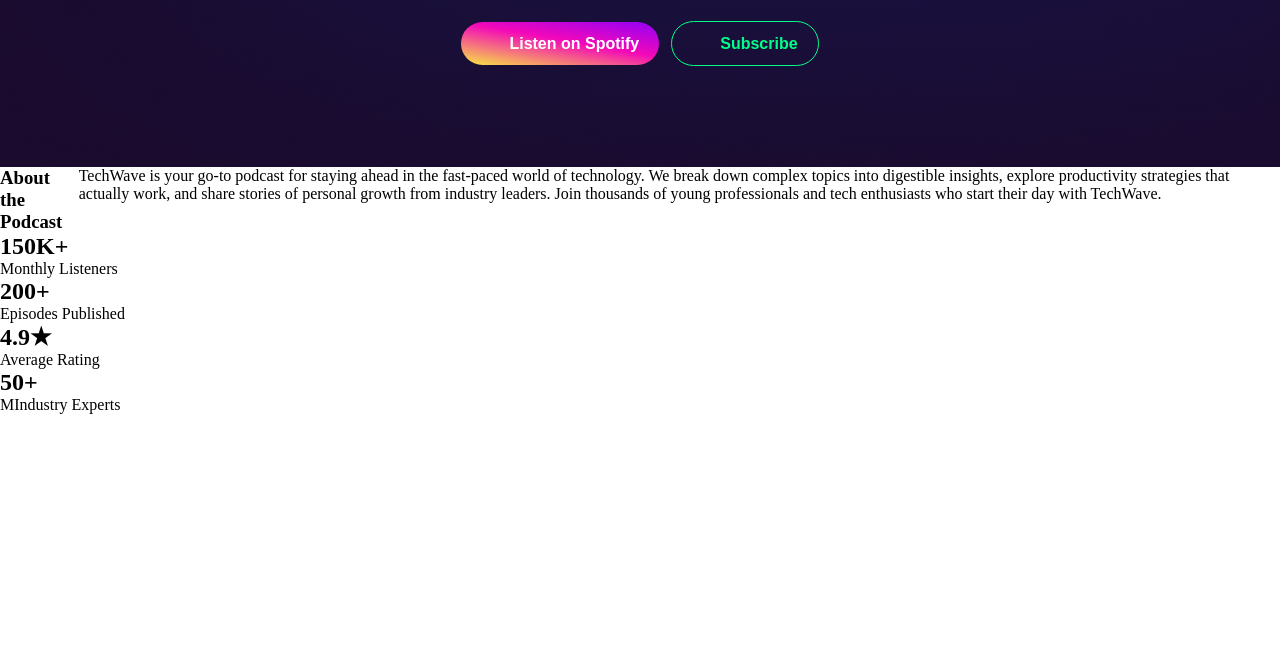
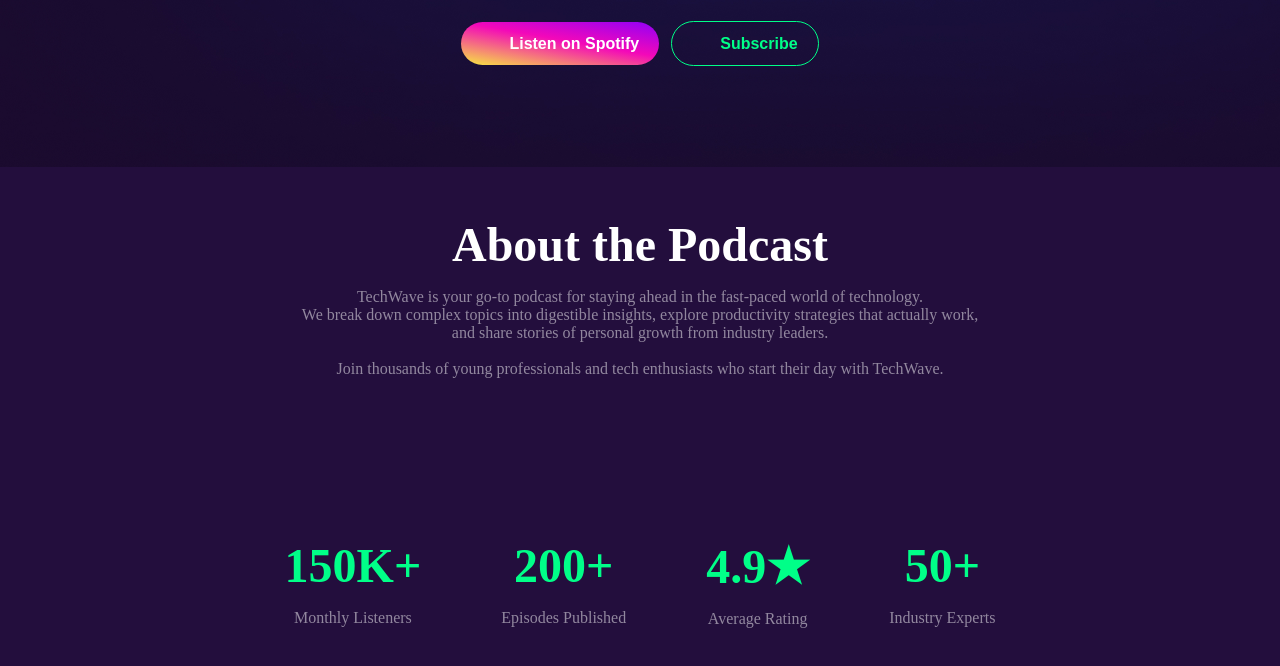
Before and after one commit to sagor3022/hero-dev-milestone-two, a plain HTML site: page index.html in a window 1280 px wide. Shown: the part 650-1316 px from the top of the page. Before the commit the page ends 1064 px from the top, so only its background shows below. Drawn offline with Linux system fonts and the light colour scheme.

Commit message:
assignment2 updated

```diff
--- a/index.html
+++ b/index.html
@@ -31,12 +31,13 @@
         <button class="btn-two">Subscribe</button>
       </div>
     </section>
-    <section>
-      <div class="about-conteiner">
-        <h3>About the Podcast</h3>
-        <p>TechWave is your go-to podcast for staying ahead in the fast-paced world of technology.
-       We break down complex topics into digestible insights, explore productivity strategies that actually work,
-and share stories of personal growth from industry leaders.
+    <section id="container">
+      <div class="about-container">
+        <h4>About the Podcast</h4>
+        <p>TechWave is your go-to podcast for staying ahead in the fast-paced world of technology. <br>
+       We break down complex topics into digestible insights, explore productivity strategies that actually work, <br>
+and share stories of personal growth from industry leaders. <br>
+<br>
 
 Join thousands of young professionals and tech enthusiasts who start their day with TechWave.</p>
 </div>
@@ -55,7 +56,7 @@ Join thousands of young professionals and tech enthusiasts who start their day w
        </div>
        <div>
         <h1>50+</h1>
-        <p>MIndustry Experts</p>
+        <p>Industry Experts</p>
        </div>
       </div>
     </section>
--- a/styles/styles.css
+++ b/styles/styles.css
@@ -138,8 +138,50 @@
     }
 
 
-    .about-conteiner{
+    .about-container{
+      text-align: center;
+      padding-top: 50px;
+      background-color: #230E3D;
+
+    }
+
+    #container{
+      background-color: #230E3D;
+    }
+    .about-container h4{
+      color: #FFFFFF;
+      font-size: 3rem;
+      font-weight: bold;
+    }
+
+    .about-container p{
+      color: #FFFFFF;
+      font-size: 1rem;
+      opacity: 0.5;
+      margin-top: 16px;
+      max-width: 1600px;
+    }
+
+    .about-card{
       display: flex;
+      text-align: center;
+      justify-content: center;
+      padding-top: 160px;
+      padding-bottom: 120px;
+      gap: 80px;
+    }
+
+    .about-card h1{
+      color: #00FF88;
+      font-size: 3rem;
+
+    }
+
+    .about-card p{
+      padding-top: 16px;
+      font-size: 1rem;
+      color: #FFFFFF;
+      opacity: 0.5;
     }
 
 
@@ -153,10 +195,8 @@
 
 /* responsive media query */
 @media screen and (max-width: 576px) {
-    .logo,
-    .nav-links,
-    .features,
-    .teams{
+    .logo
+    {
         flex-direction: column;
         margin-left: 20px;
 
@@ -167,6 +207,10 @@
     }
     .btn-gradient{
       display: none;
+    }
+    .about-card{
+      display: grid;
+      grid-template-columns: 1fr 1fr;
     }
 
     .team-img-container,
```
